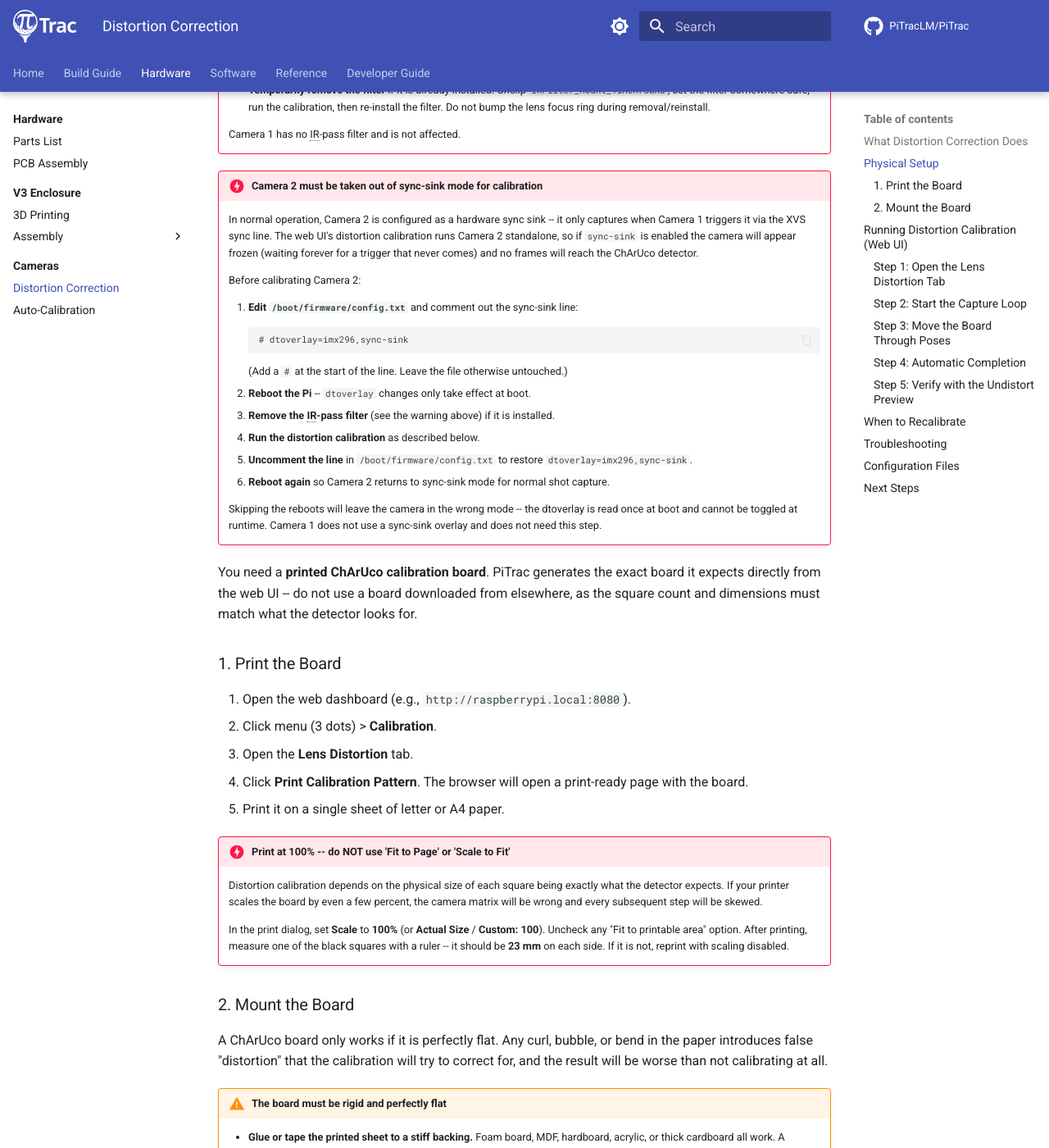
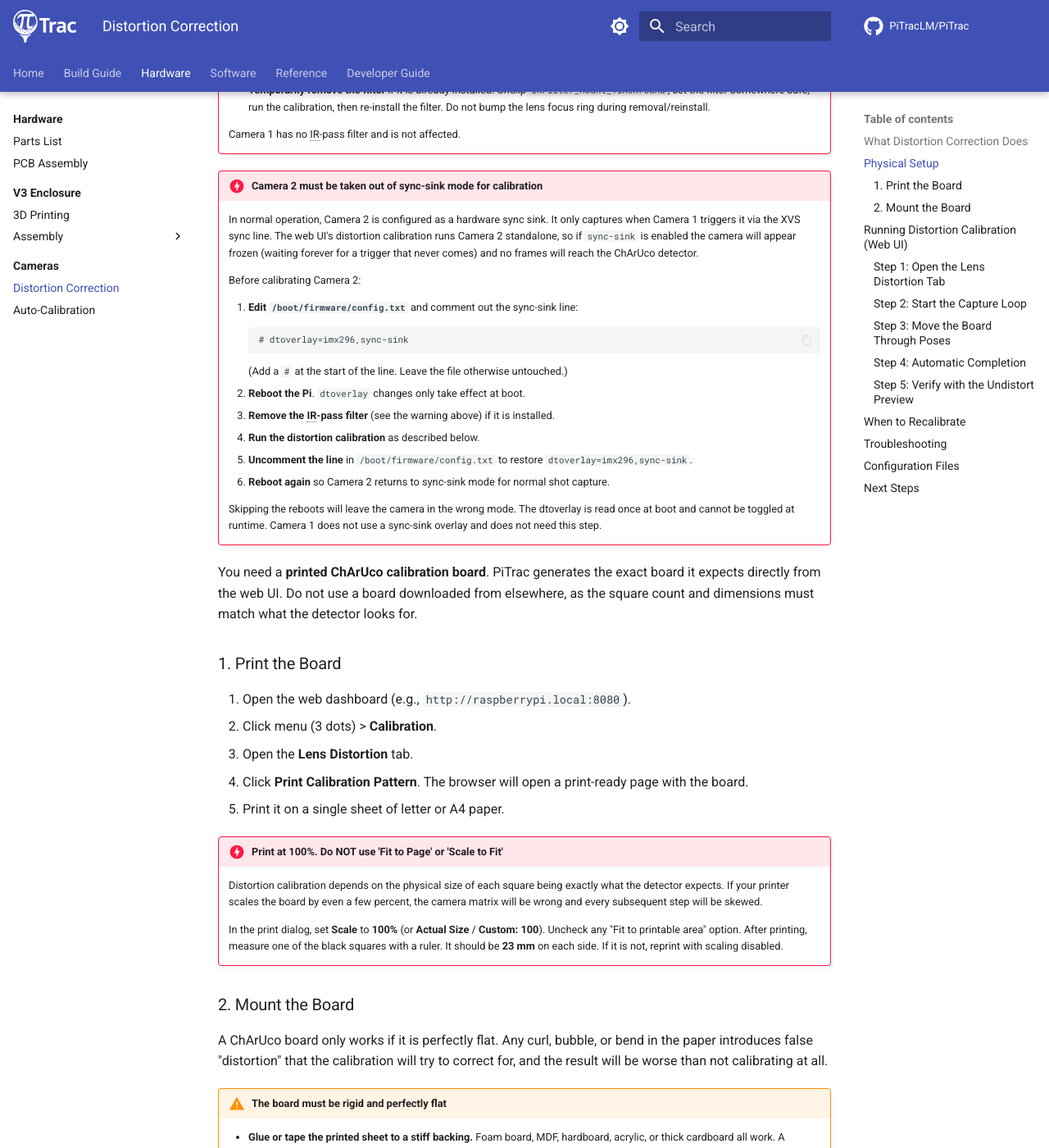
Before and after one commit to PiTracLM/Docs, an MkDocs documentation site: the page built from docs/hardware/cameras/distortion-correction.md, in a window 1280 px wide and 1400 px high, scrolled down 1059 px. Shown: the whole window at 82% size. Built offline with MkDocs 1.6.1 and Material for MkDocs 9.7.7, drawn with Linux system fonts in a browser that asks for light colours; plug-ins that fetch from the network failed and are left out; comment, search, counter and statistics services are not loaded; some of the changed text lies outside the part shown.

Commit message:
drop em-dashes and document ir filter holder variants in hardware docs

````diff
--- a/docs/hardware/cameras/distortion-correction.md
+++ b/docs/hardware/cameras/distortion-correction.md
@@ -5,7 +5,7 @@ description: Lens distortion calibration for PiTrac cameras using a printed ChAr
 
 # Distortion Correction
 
-Distortion correction removes lens warping (barrel or pincushion) from camera images before the rest of PiTrac's pipeline runs. Straight edges near the frame boundary stay straight, and ball positions measured near the edges stay accurate. You only need to do this once per lens -- the calibration persists across reboots, updates, and config resets.
+Distortion correction removes lens warping (barrel or pincushion) from camera images before the rest of PiTrac's pipeline runs. Straight edges near the frame boundary stay straight, and ball positions measured near the edges stay accurate. You only need to do this once per lens. The calibration persists across reboots, updates, and config resets.
 
 This is separate from [Auto-Calibration](auto-calibration.md), which determines focal length and camera angles. Run distortion correction **first**, then auto-calibration.
 
@@ -13,8 +13,8 @@ This is separate from [Auto-Calibration](auto-calibration.md), which determines
 
 **Calculates**:
 
-- **Camera matrix** -- Intrinsic lens parameters (focal length in pixels, principal point)
-- **Distortion coefficients** -- The radial and tangential warp model for your specific lens
+- **Camera matrix**: Intrinsic lens parameters (focal length in pixels, principal point)
+- **Distortion coefficients**: The radial and tangential warp model for your specific lens
 
 **Writes to configuration**:
 
@@ -36,7 +36,7 @@ This is separate from [Auto-Calibration](auto-calibration.md), which determines
     Camera 1 has no IR-pass filter and is not affected.
 
 !!! danger "Camera 2 must be taken out of sync-sink mode for calibration"
-    In normal operation, Camera 2 is configured as a hardware sync sink -- it only captures when Camera 1 triggers it via the XVS sync line. The web UI's distortion calibration runs Camera 2 standalone, so if `sync-sink` is enabled the camera will appear frozen (waiting forever for a trigger that never comes) and no frames will reach the ChArUco detector.
+    In normal operation, Camera 2 is configured as a hardware sync sink. It only captures when Camera 1 triggers it via the XVS sync line. The web UI's distortion calibration runs Camera 2 standalone, so if `sync-sink` is enabled the camera will appear frozen (waiting forever for a trigger that never comes) and no frames will reach the ChArUco detector.
 
     Before calibrating Camera 2:
 
@@ -45,15 +45,15 @@ This is separate from [Auto-Calibration](auto-calibration.md), which determines
        # dtoverlay=imx296,sync-sink
        ```
        (Add a `#` at the start of the line. Leave the file otherwise untouched.)
-    2. **Reboot the Pi** -- `dtoverlay` changes only take effect at boot.
+    2. **Reboot the Pi**. `dtoverlay` changes only take effect at boot.
     3. **Remove the IR-pass filter** (see the warning above) if it is installed.
     4. **Run the distortion calibration** as described below.
     5. **Uncomment the line** in `/boot/firmware/config.txt` to restore `dtoverlay=imx296,sync-sink`.
     6. **Reboot again** so Camera 2 returns to sync-sink mode for normal shot capture.
 
-    Skipping the reboots will leave the camera in the wrong mode -- the dtoverlay is read once at boot and cannot be toggled at runtime. Camera 1 does not use a sync-sink overlay and does not need this step.
+    Skipping the reboots will leave the camera in the wrong mode. The dtoverlay is read once at boot and cannot be toggled at runtime. Camera 1 does not use a sync-sink overlay and does not need this step.
 
-You need a **printed ChArUco calibration board**. PiTrac generates the exact board it expects directly from the web UI -- do not use a board downloaded from elsewhere, as the square count and dimensions must match what the detector looks for.
+You need a **printed ChArUco calibration board**. PiTrac generates the exact board it expects directly from the web UI. Do not use a board downloaded from elsewhere, as the square count and dimensions must match what the detector looks for.
 
 ### 1. Print the Board
 
@@ -63,10 +63,10 @@ You need a **printed ChArUco calibration board**. PiTrac generates the exact boa
 4. Click **Print Calibration Pattern**. The browser will open a print-ready page with the board.
 5. Print it on a single sheet of letter or A4 paper.
 
-!!! danger "Print at 100% -- do NOT use 'Fit to Page' or 'Scale to Fit'"
+!!! danger "Print at 100%. Do NOT use 'Fit to Page' or 'Scale to Fit'"
     Distortion calibration depends on the physical size of each square being exactly what the detector expects. If your printer scales the board by even a few percent, the camera matrix will be wrong and every subsequent step will be skewed.
 
-    In the print dialog, set **Scale** to **100%** (or **Actual Size** / **Custom: 100**). Uncheck any "Fit to printable area" option. After printing, measure one of the black squares with a ruler -- it should be **23 mm** on each side. If it is not, reprint with scaling disabled.
+    In the print dialog, set **Scale** to **100%** (or **Actual Size** / **Custom: 100**). Uncheck any "Fit to printable area" option. After printing, measure one of the black squares with a ruler. It should be **23 mm** on each side. If it is not, reprint with scaling disabled.
 
 ### 2. Mount the Board
 
@@ -74,7 +74,7 @@ A ChArUco board only works if it is perfectly flat. Any curl, bubble, or bend in
 
 !!! warning "The board must be rigid and perfectly flat"
     - **Glue or tape the printed sheet to a stiff backing.** Foam board, MDF, hardboard, acrylic, or thick cardboard all work. A clipboard works in a pinch.
-    - **Use spray adhesive or a glue stick** applied evenly across the entire sheet -- not just the corners -- so the paper cannot lift in the middle.
+    - **Use spray adhesive or a glue stick** applied evenly across the entire sheet (not just the corners) so the paper cannot lift in the middle.
     - **Smooth out every air bubble** from the center outward. Bubbles are invisible distortion.
     - **Do not laminate** unless the laminate is matte. Glossy surfaces reflect ambient light and can wash out the pattern.
     - **Do not roll or fold the mounted board.** Store it flat.
@@ -90,8 +90,8 @@ A ChArUco board only works if it is perfectly flat. Any curl, bubble, or bend in
 1. Navigate to the PiTrac dashboard and click menu (3 dots) > **Calibration**.
 2. Select the **Lens Distortion** tab (it is the first tab).
 3. Choose which camera to calibrate:
-    - **Calibrate Camera 1** -- The teed-ball camera
-    - **Calibrate Camera 2** -- The flight camera
+    - **Calibrate Camera 1**: the teed-ball camera
+    - **Calibrate Camera 2**: the flight camera
 
 Calibrate one camera at a time. Each camera has its own matrix and coefficients.
 
@@ -101,9 +101,9 @@ Click **Calibrate Camera [N]**. The UI switches to calibration mode and shows:
 
 - **Live camera feed** with detected ChArUco corners overlaid when the board is visible
 - **3x3 coverage grid** representing the nine regions of the frame. Each cell fills in as samples accumulate in that region, and counts as covered once it has at least 3 samples.
-- **Progress bar** -- tracks captured image count toward the target (40 images)
-- **Requirements checklist** -- image count, area coverage, and tilted-angle variety
-- **Hint line** -- suggests what to do next (for example, "Move board to the top-left area")
+- **Progress bar**: tracks captured image count toward the target (40 images)
+- **Requirements checklist**: image count, area coverage, and tilted-angle variety
+- **Hint line**: suggests what to do next (for example, "Move board to the top-left area")
 
 The system captures frames continuously. A frame is only kept if it meets all of these quality gates:
 
@@ -111,15 +111,15 @@ The system captures frames continuously. A frame is only kept if it meets all of
 - At least one corner is far enough from every edge of the frame
 - The pose is sufficiently different from previously kept frames (no near-duplicates)
 
-Frames that fail any gate are silently rejected and do not count toward progress. This is normal -- most frames during hand-held capture are rejected.
+Frames that fail any gate are silently rejected and do not count toward progress. This is normal. Most frames during hand-held capture are rejected.
 
 ### Step 3: Move the Board Through Poses
 
 Hold the board in front of the camera and slowly move it through a variety of positions and angles. The calibration needs:
 
 - **40 good images** (the target image count)
-- **Full 3x3 spatial coverage** -- each of the 9 cells must have at least 3 samples before the cell counts as covered
-- **A mix of tilted poses** -- at least 40% of captured frames with the board rotated away from the camera plane
+- **Full 3x3 spatial coverage**: each of the 9 cells must have at least 3 samples before the cell counts as covered
+- **A mix of tilted poses**: at least 40% of captured frames with the board rotated away from the camera plane
 
 **Recommended sweep**:
 
@@ -132,19 +132,19 @@ Hold the board in front of the camera and slowly move it through a variety of po
     - Hold the board with both hands on opposite edges so your fingers do not cover markers.
     - Keep the whole board in frame. A partially-visible board is usable but less informative.
 
-The checklist and hint line tell you what is still missing -- if the top-left cell of the coverage grid stays dark, move the board up and to the left.
+The checklist and hint line tell you what is still missing. If the top-left cell of the coverage grid stays dark, move the board up and to the left.
 
 ### Step 4: Automatic Completion
 
 When all three criteria are satisfied (40+ good images, full coverage, enough tilted poses), the system automatically runs the OpenCV solver and displays:
 
-- **RMS reprojection error** -- Average pixel error of the fitted model. Lower is better. The system classifies the result and enforces a hard reject threshold:
-    - **Below 0.4 px** -- Excellent
-    - **0.4 to 0.6 px** -- Good
-    - **0.6 to 0.9 px** -- Acceptable
-    - **0.9 px and above** -- Poor (a warning is logged above 0.7 px; the result still saves)
-    - **Above 1.2 px** -- **Automatically rejected.** The calibration will not be saved and you will need to redo it. Common causes: flexing board, wrong print scale, motion blur, poor lighting.
-- **Show Undistort Preview** button -- Opens a live preview to verify the result.
+- **RMS reprojection error**: Average pixel error of the fitted model. Lower is better. The system classifies the result and enforces a hard reject threshold:
+    - **Below 0.4 px**: Excellent
+    - **0.4 to 0.6 px**: Good
+    - **0.6 to 0.9 px**: Acceptable
+    - **0.9 px and above**: Poor (a warning is logged above 0.7 px; the result still saves)
+    - **Above 1.2 px**: **Automatically rejected.** The calibration will not be saved and you will need to redo it. Common causes: flexing board, wrong print scale, motion blur, poor lighting.
+- **Show Undistort Preview** button: Opens a live preview to verify the result.
 
 !!! warning "During calibration, do NOT:"
     - Bend or flex the board
@@ -157,13 +157,13 @@ To stop early, use the stop control shown on the calibration page.
 
 Click **Show Undistort Preview**. You will see the live camera feed with toggle modes:
 
-- **Raw** -- The unmodified camera image
-- **Undistorted** -- The image after the calibration is applied
-- **Side-by-side** -- Both at once for easy comparison
+- **Raw**: The unmodified camera image
+- **Undistorted**: The image after the calibration is applied
+- **Side-by-side**: Both at once for easy comparison
 
 Compare the two views: any straight edges visible in the camera's field of view (the ChArUco board itself, the edge of the hitting area, a ruler held up in front of the camera) should appear straight in the **Undistorted** view and may appear curved near the frame corners in the **Raw** view. How much difference you see depends on how much distortion the lens has; a good 6 mm M12 lens will show a subtle but visible correction near the corners.
 
-If the undistorted image looks *more* warped than the raw image, the calibration is bad. Re-run it -- most often the cause is a board that flexed during capture or was printed at the wrong scale.
+If the undistorted image looks *more* warped than the raw image, the calibration is bad. Re-run it. Most often the cause is a board that flexed during capture or was printed at the wrong scale.
 
 ---
 
@@ -176,10 +176,10 @@ If the undistorted image looks *more* warped than the raw image, the calibration
 
 **Not required**:
 
-- After moving the camera (distortion is a property of the *lens*, not the camera's position -- re-run Auto-Calibration instead)
+- After moving the camera (distortion is a property of the *lens*, not the camera's position; re-run Auto-Calibration instead)
 - After software updates
-- After config resets -- the calibration data is preserved
-- Periodically "just to be safe" -- it does not drift
+- After config resets. The calibration data is preserved.
+- Periodically "just to be safe". It does not drift.
 
 ---
 
@@ -187,23 +187,23 @@ If the undistorted image looks *more* warped than the raw image, the calibration
 
 ??? note "No corners detected / board not recognized"
 
-    - **Printed too small or too large.** Measure a square with a ruler -- should be 23 mm. Reprint at 100% scale.
+    - **Printed too small or too large.** Measure a square with a ruler. Should be 23 mm. Reprint at 100% scale.
     - **Glossy paper or glossy laminate.** Strong specular reflections hide the black squares. Use matte paper and matte finish.
     - **Focus.** The board may be outside the camera's depth of field at the distance you are holding it. Adjust distance or focus as needed.
     - **Wrong board.** Only use the pattern printed from the **Print Calibration Pattern** button in the UI. Boards downloaded elsewhere have different dimensions and will not be detected.
 
-??? note "Progress stalls -- 3x3 grid will not fill"
+??? note "Progress stalls; 3x3 grid will not fill"
 
     The hint line tells you which region is missing. Common causes:
 
     - **Top / bottom cells missing**: Your camera is aimed such that those frame regions are above the ceiling or below the floor at comfortable board-holding distance. Step back from the camera so more of the board's working volume is in frame, or tilt the board to project it into those regions.
-    - **Corner cells missing**: Tilt the board rather than translating it -- oblique poses naturally reach into the corners.
+    - **Corner cells missing**: Tilt the board rather than translating it. Oblique poses naturally reach into the corners.
     - **All cells fill except one**: Slow down in that specific region. Even one accepted frame per cell is enough.
 
 ??? note "RMS error is high (rejected above 1.2 px, or classified Poor at 0.9+)"
 
     - **Flexing board.** The most common cause. Re-mount on a stiffer backing.
-    - **Printer scaling.** Measure a square -- must be 23 mm.
+    - **Printer scaling.** Measure a square. Must be 23 mm.
     - **Motion blur.** Slow down. If frames are still getting through but the fit is bad, the blur threshold may not be catching subtler blur. Capture in better light.
     - **Not enough tilt.** If every captured frame is near flat-on, the solver cannot separate focal length from distance. Redo with more oblique poses.
 
@@ -213,7 +213,7 @@ If the undistorted image looks *more* warped than the raw image, the calibration
 
 ??? note "Capture completes but the result is not saved"
 
-    - Check `~/.pitrac/config/calibration_data.json` -- the camera matrix and distortion coefficients for this camera should be populated.
+    - Check `~/.pitrac/config/calibration_data.json`. The camera matrix and distortion coefficients for this camera should be populated.
     - Check the logs (Logs page, or see the [Files and Logs reference](../../reference/files-and-logs.md)) for errors during the save step.
 
 ---
````
Also changed, not shown: other parts of docs/hardware/cameras/distortion-correction.md (+5 -5 lines), docs/hardware/cameras/index.md (+15 -15 lines), docs/hardware/parts-list.md (+9 -9 lines), docs/hardware/pcb-assembly.md (+8 -8 lines), docs/hardware/v3-enclosure/3d-printing.md (+15 -13 lines).
